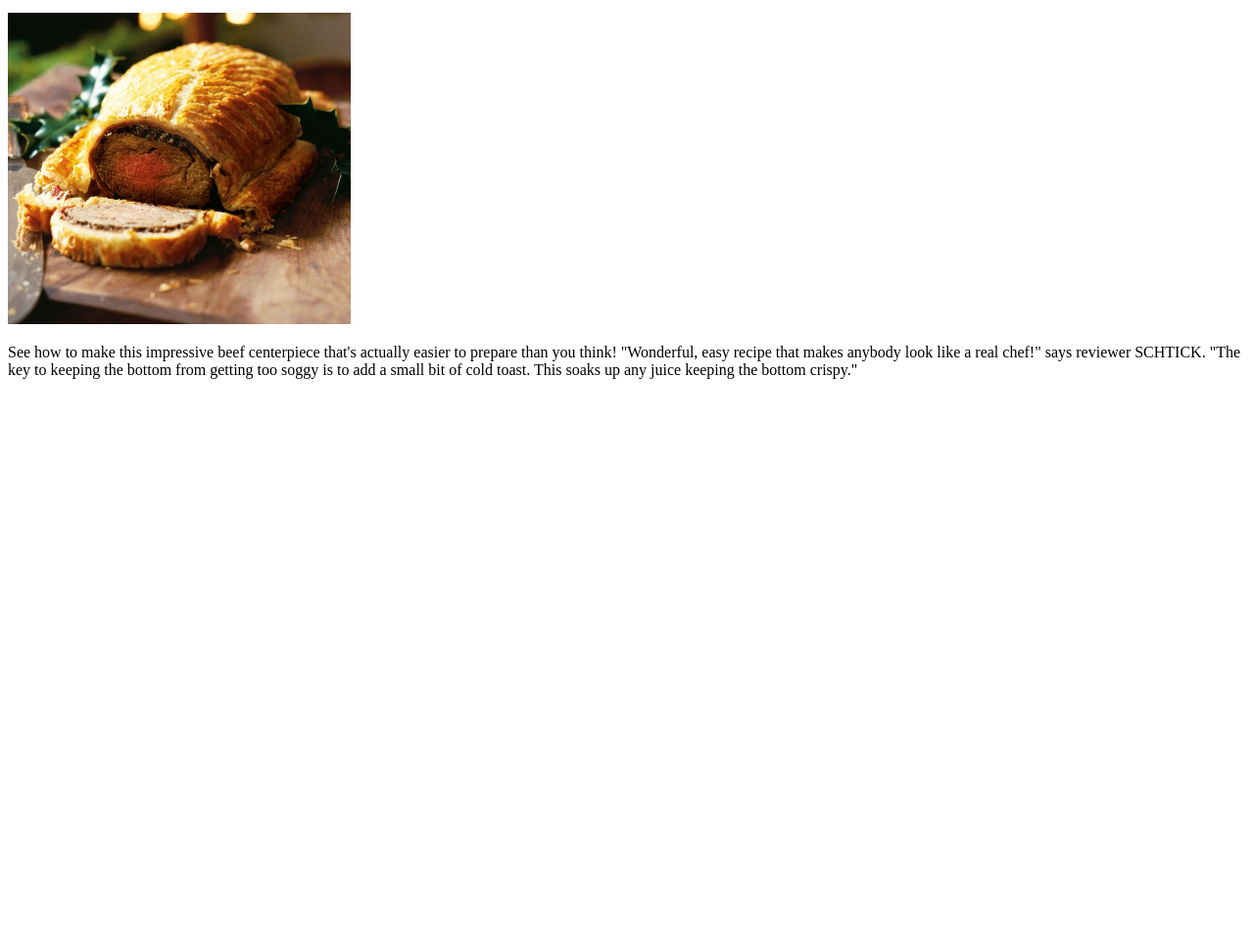
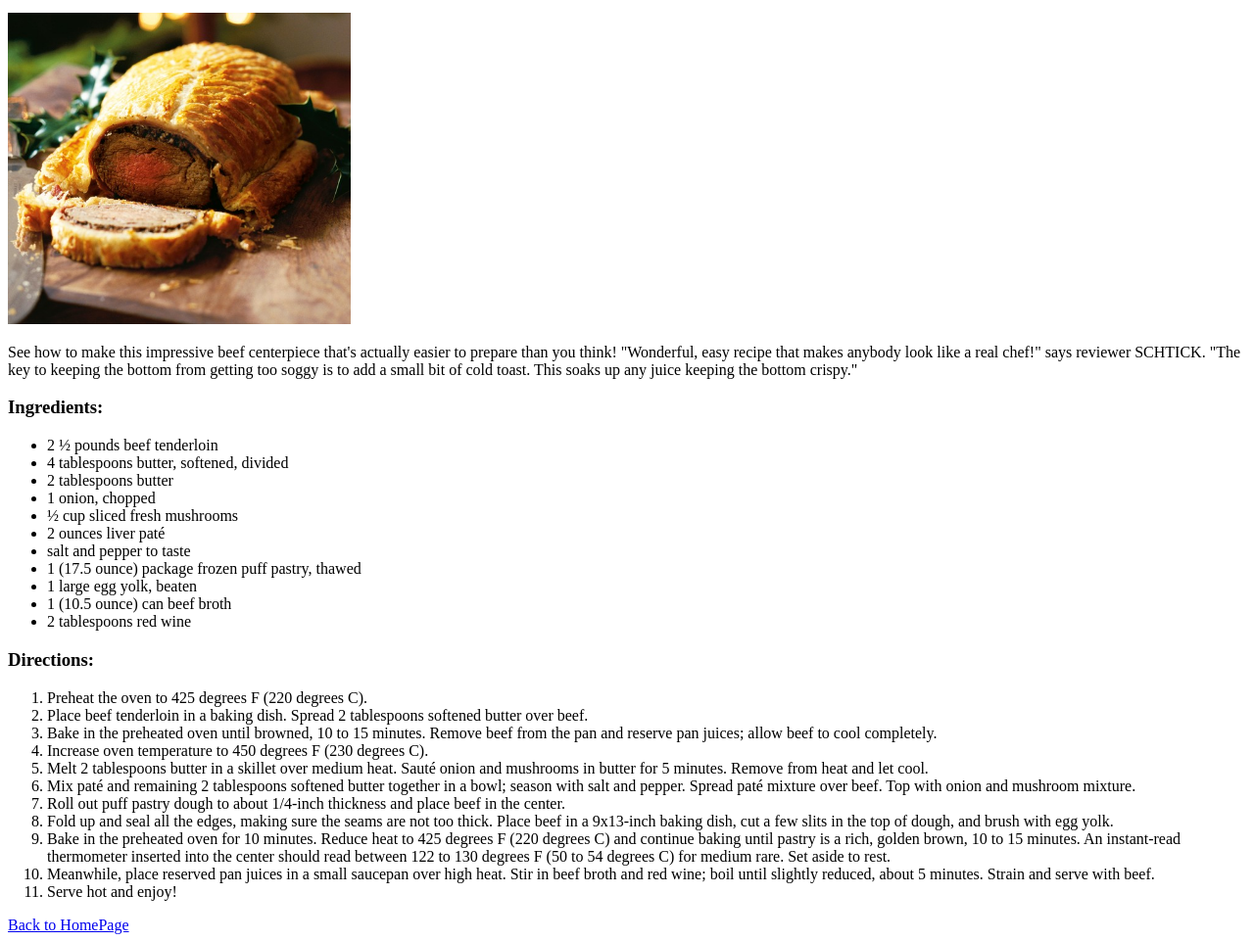
Before and after one commit to CryxqcL/odin-recipes, a plain HTML site: page recipes/wellington.html in a window 1280 px wide. Shown: the part 119-1081 px from the top of the page at 98% size. Before the commit the page ends 800 px from the top, so only its background shows below. Drawn offline with Linux system fonts and the light colour scheme.

Commit message:
Finished wellington page with full recipe

```diff
--- a/recipes/wellington.html
+++ b/recipes/wellington.html
@@ -7,8 +7,69 @@
 </head>
 <body>
     <h1>Beef Wellington</h1>
+
     <p>Succulent beef tenderloin is smothered with a rich mushroom filling or pâté, then wrapped in flaky puff pastry to create a classic beef Wellington dish that's hard to beat! See how to make melt-in-your-mouth beef Wellington in this selection of top-rated recipes that are perfect as a centerpiece for occasions when you want something a bit special!</p>
+
     <img src="./wellington.jpg" alt="photo of beef wellington" width=350px>
+
     <p>See how to make this impressive beef centerpiece that's actually easier to prepare than you think! "Wonderful, easy recipe that makes anybody look like a real chef!" says reviewer SCHTICK. "The key to keeping the bottom from getting too soggy is to add a small bit of cold toast. This soaks up any juice keeping the bottom crispy."</p>
+
+    <!--Ingredients in unordered list-->
+    <h3>Ingredients:</h3>
+    <ul>
+        <li>2 ½ pounds beef tenderloin</li>
+
+        <li>4 tablespoons butter, softened, divided</li>
+
+        <li>2 tablespoons butter</li>
+
+        <li>1 onion, chopped</li>
+
+        <li>½ cup sliced fresh mushrooms</li>
+
+        <li>2 ounces liver paté</li>
+
+        <li>salt and pepper to taste</li>
+
+        <li>1 (17.5 ounce) package frozen puff pastry, thawed</li>
+
+        <li>1 large egg yolk, beaten</li>
+
+        <li>1 (10.5 ounce) can beef broth</li>
+
+        <li>2 tablespoons red wine</li>
+    </ul>
+
+    <!--Directions-->
+
+    <h3>Directions:</h3>
+
+    <ol>
+        <li>Preheat the oven to 425 degrees F (220 degrees C).</li>
+
+        <li>Place beef tenderloin in a baking dish. Spread 2 tablespoons softened butter over beef.</li>
+
+        <li>Bake in the preheated oven until browned, 10 to 15 minutes. Remove beef from the pan and reserve pan juices; allow beef to cool completely.</li>
+
+        <li>Increase oven temperature to 450 degrees F (230 degrees C).</li>
+
+        <li>Melt 2 tablespoons butter in a skillet over medium heat. Sauté onion and mushrooms in butter for 5 minutes. Remove from heat and let cool.</li>
+
+        <li>Mix paté and remaining 2 tablespoons softened butter together in a bowl; season with salt and pepper. Spread paté mixture over beef. Top with onion and mushroom mixture.</li>
+
+        <li>Roll out puff pastry dough to about 1/4-inch thickness and place beef in the center.</li>
+
+        <li>Fold up and seal all the edges, making sure the seams are not too thick. Place beef in a 9x13-inch baking dish, cut a few slits in the top of dough, and brush with egg yolk.</li>
+
+        <li>Bake in the preheated oven for 10 minutes. Reduce heat to 425 degrees F (220 degrees C) and continue baking until pastry is a rich, golden brown, 10 to 15 minutes. An instant-read thermometer inserted into the center should read between 122 to 130 degrees F (50 to 54 degrees C) for medium rare. Set aside to rest.</li>
+
+        <li>Meanwhile, place reserved pan juices in a small saucepan over high heat. Stir in beef broth and red wine; boil until slightly reduced, about 5 minutes. Strain and serve with beef.</li>
+
+        <li>Serve hot and enjoy!</li>
+
+    </ol>
+
+    <a href="../index.html">Back to HomePage</a>
+
 </body>
 </html>
```
